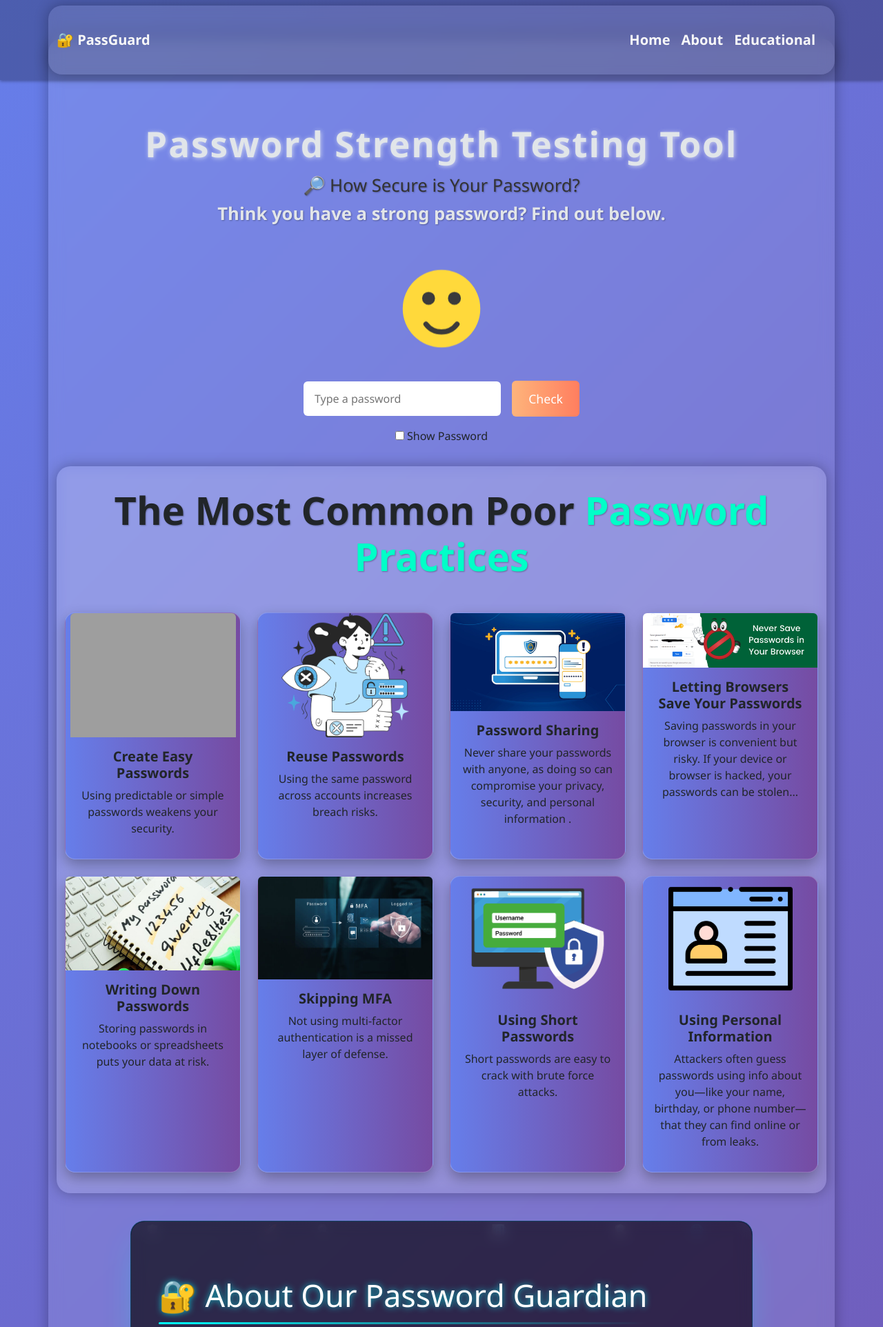
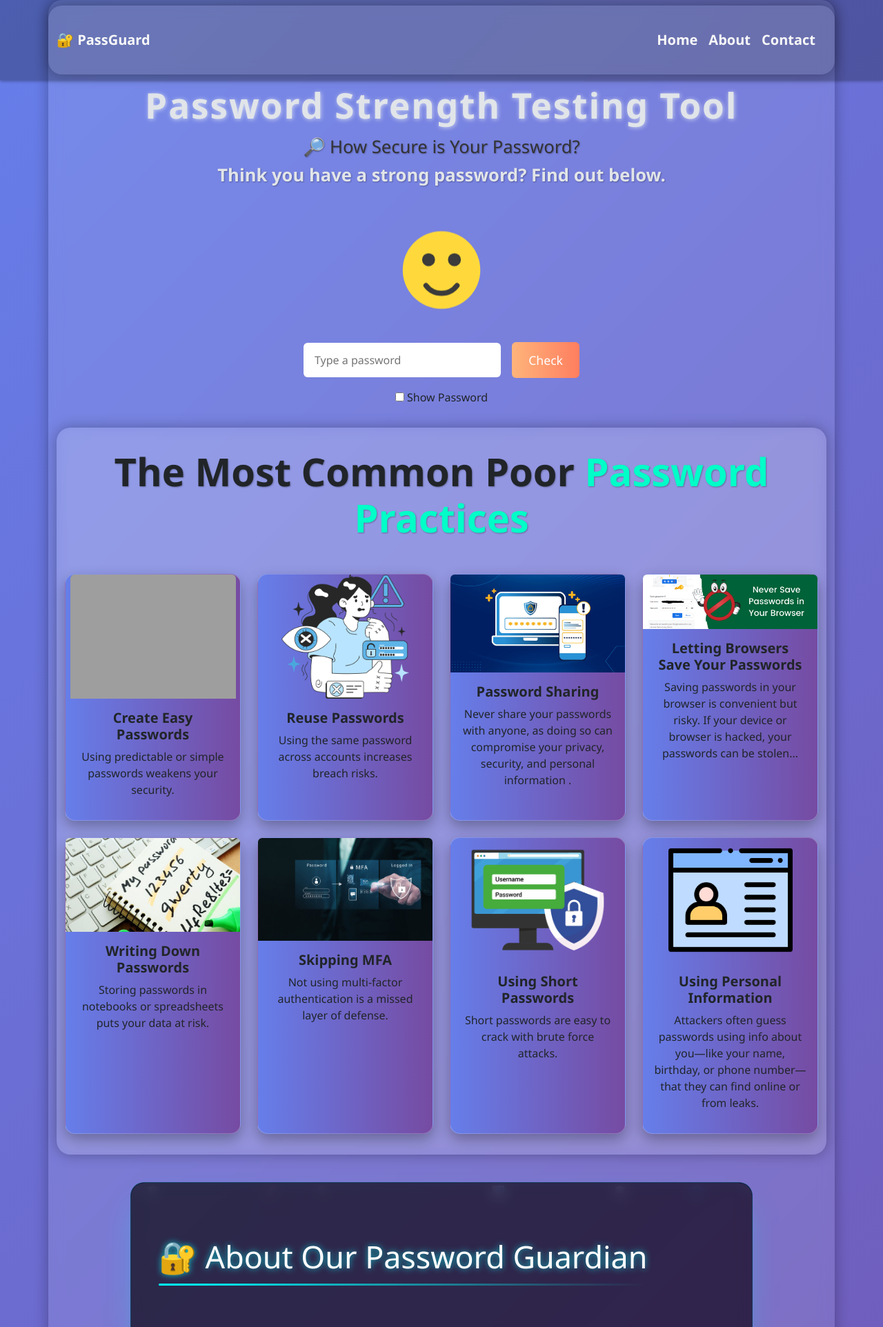
Before and after one commit to mthimkulu23/Password-Stregnth, a Flask app: page / in a window 1280 px wide. Shown: the top 1924 px of the page at 69% size. Run offline with Flask 3, Linux system fonts and the light colour scheme; grey boxes are pictures that could not be loaded.

```diff
--- a/app/static/style.css
+++ b/app/static/style.css
@@ -9,10 +9,6 @@
 body {
   background: linear-gradient(135deg, #667eea, #764ba2);
   color: #fff;
-  min-height: 100vh;
-  display: flex;
-  flex-direction: column;
-  padding-top: 56px;
 }
 
 .container {
--- a/app/templates/password.html
+++ b/app/templates/password.html
@@ -23,7 +23,7 @@
         <ul class="navbar-nav ms-auto nav-links">
           <li class="nav-item"><a class="navbar-brand brand" href="#home">Home</a></li>
           <li class="nav-item"><a class="navbar-brand brand" href="#about">About</a></li>
-          <li class="nav-item"><a class="navbar-brand brand" href="#educational-chat">Educational</a></li>
+          <li class="nav-item"><a class="navbar-brand brand" href="#contact-section">Contact</a></li>
         </ul>
       </div>
     </div>
@@ -251,7 +251,7 @@
 
 
 
-  <section class="contact-section">
+  <section id="contact-section" class="contact-section">
     <div class="container">
       <h2>📬 Contact / Feedback</h2>
       <p>Ask questions, report issues, or suggest new features.</p>
```
